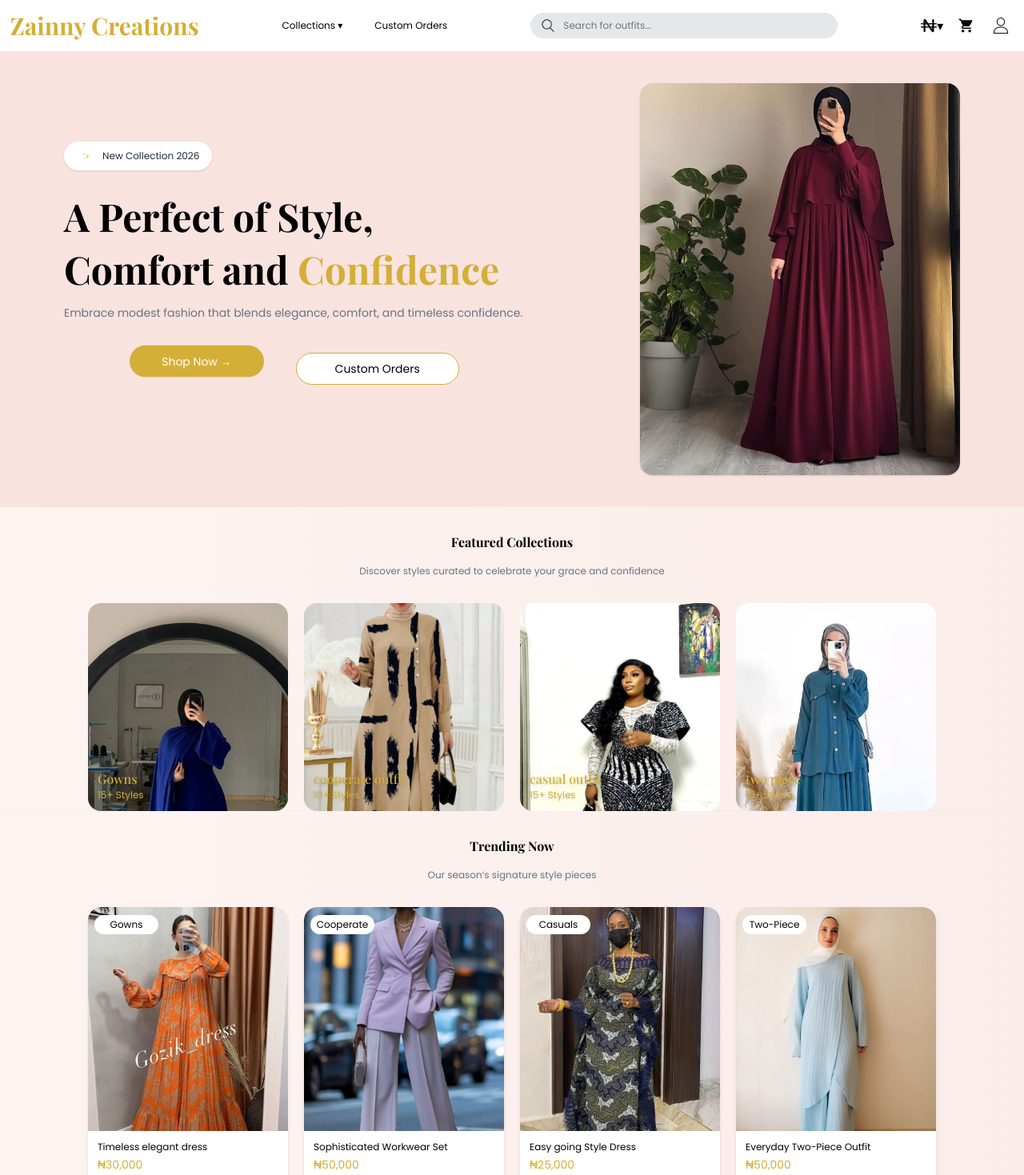
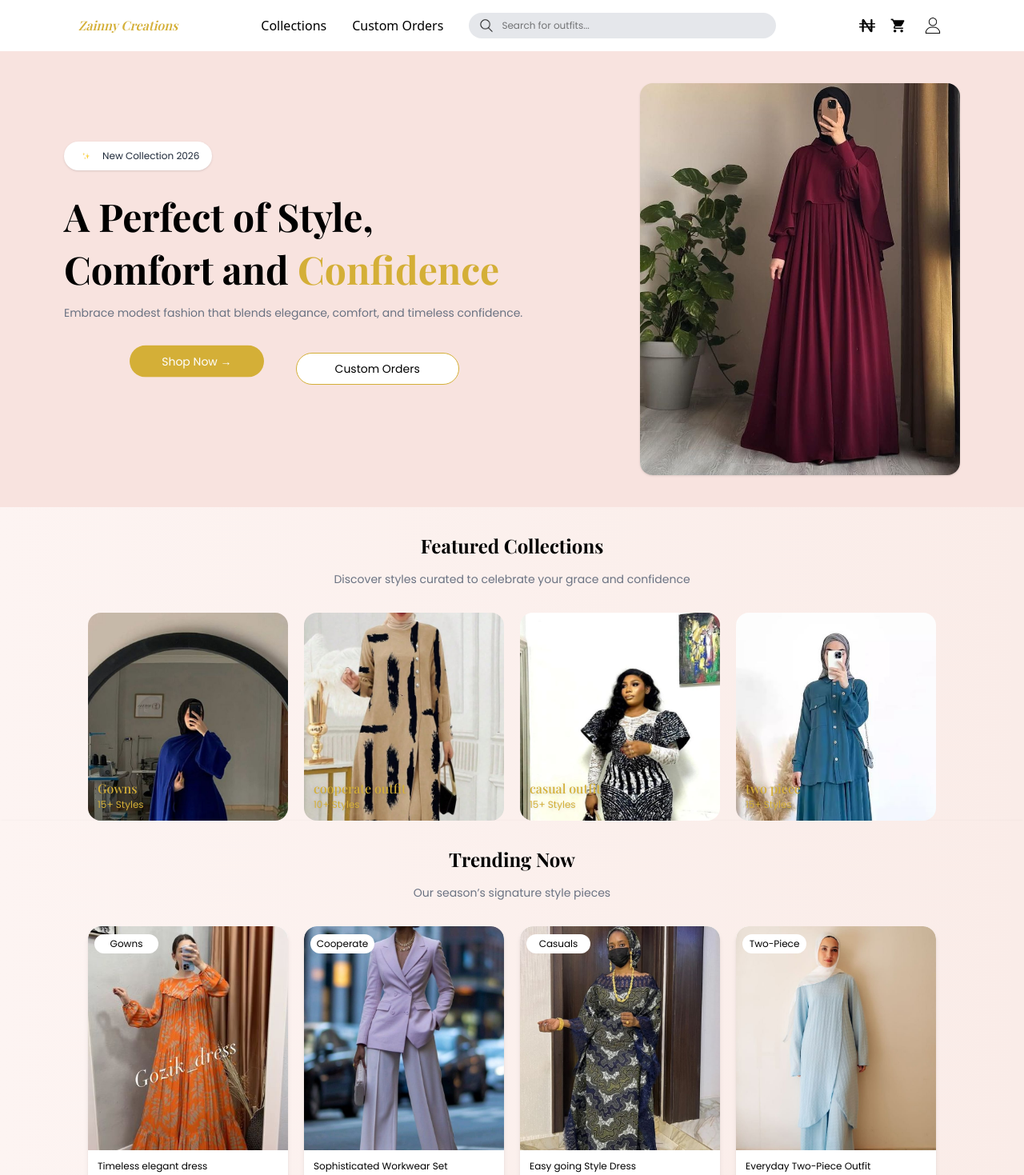
Before and after one commit to zainabometere621/zainny_creations_frontend, a React (Vite) app: page / in a window 1280 px wide. Shown: the top 1469 px of the page at 80% size. Built offline with nearby package versions, Linux system fonts and the light colour scheme.

Commit message:
repaired my code

```diff
--- a/src/components/CollectionCard.jsx
+++ b/src/components/CollectionCard.jsx
@@ -1,46 +1,37 @@
-import gown from "../assets/gown01.jpg"
-import cooperate from "../assets/cooperate01.jpg"
-import casual from "../assets/casual01.jpg"
-import twopiece from "../assets/two-piece01.jpg"
-import FeaturedCollection from "../components/FeaturedCollection"
-export default function CollectionCard(){
-    return(
+import gown from "../assets/gown01.jpg";
+import cooperate from "../assets/cooperate01.jpg";
+import casual from "../assets/casual01.jpg";
+import twopiece from "../assets/two-piece01.jpg";
+import FeaturedCollection from "../components/FeaturedCollection";
+export default function CollectionCard() {
+  return (
     <div className="bg-linear-to-r from-[#fdf4f2] to-[#faece8]">
       <div className=" flex flex-col justify-center items-center">
-                <h2 className="font-playfair font-bold mt-8 text-center">Featured Collections</h2>
-                <p className="font-poppins text-xs text-gray-500 mt-4 text-center">Discover styles curated to celebrate your grace and confidence</p>
+        <h2 className="font-playfair font-black text-2xl mt-8 text-center">
+          Featured Collections
+        </h2>
+        <p className="font-poppins text-sm  text-gray-500 mt-4 text-center">
+          Discover styles curated to celebrate your grace and confidence
+        </p>
       </div>
       <div className="flex flex-col sm:flex-col md:flex-row lg:flex-row flex-wrap gap-5 justify-center items-center">
+        <FeaturedCollection image={gown} outfit="Gowns" styles="15+ Styles" />
         <FeaturedCollection
-
-                    image={gown}
-                    outfit="Gowns"
-                    styles="15+ Styles"
-
-                />
-                <FeaturedCollection
-
           image={cooperate}
           outfit="cooperate outfit"
           styles="10+ Styles"
-
         />
         <FeaturedCollection
-
           image={casual}
           outfit="casual outfit"
           styles="15+ Styles"
-
         />
         <FeaturedCollection
-
           image={twopiece}
           outfit="two piece"
           styles="15+ Styles"
-
         />
       </div>
     </div>
-
-    )
+  );
 }
--- a/src/components/Navbar.jsx
+++ b/src/components/Navbar.jsx
@@ -1,22 +1,26 @@
-import { useState } from "react"
-import searchicon from "../assets/search-icon.png"
-import nairaicon from "../assets/naira-icon.png"
-import carticon from "../assets/cart-icon.png"
-import profileicon from "../assets/profile-icon.png"
+import { useState } from "react";
+import searchicon from "../assets/search-icon.png";
+import nairaicon from "../assets/naira-icon.png";
+import carticon from "../assets/cart-icon.png";
+import profileicon from "../assets/profile-icon.png";
+import { NavLink } from "react-router-dom";
 
 export default function Navbar() {
-  const [menuOpen, setMenuOpen] = useState(false)
-  return(
+  const [menuOpen, setMenuOpen] = useState(false);
+  return (
     <nav className="flex justify-center items-center gap-26 w-full h-16  bg-white shadow-xl ">
-      <div>
-        <h1 className=" text-[#D4AF37] font-playfair text-3xl font-black">Zainny Creations</h1>
-      </div>
-      <div className="hidden lg:flex justify-center items-center gap-26" >
-        <ul className="flex gap-10 font-poppins text-xs">
-          <li className="hover:text-gray-400"><a href="#">Collections <span>&#9662;</span></a></li>
-          <li className="hover:text-gray-400"><a href="#">Custom Orders</a></li>
-        </ul>
-        <div className="relative w-max">
+      {/* logo */}
+      <p className=" text-[#D4AF37] font-playfair text-md font-semibold italic">
+        Zainny Creations
+      </p>
+      {/* middle text */}
+      <div className="hidden lg:flex space-x-8 items-center">
+        <NavLink to="/collections">Collections</NavLink>
+
+        <NavLink to="/custom-orders">Custom Orders</NavLink>
+
+        {/* search bar section */}
+        <article className="relative w-max">
           <span className="absolute inset-y-0 left-0 flex items-center pl-3">
             <img
               src={searchicon}
@@ -29,15 +33,17 @@ export default function Navbar() {
             placeholder="Search for outfits..."
             className="pl-10 h-8 w-96 text-xs bg-gray-200 font-poppins border border-transparent rounded-2xl  focus:border-[#e79f93] focus:outline-none  transition-all duration-200"
           />
+        </article>
       </div>
+      {/* end of middle section */}
       <div className="flex gap-2 items-center">
         <div className="flex items-center">
           <img
             src={nairaicon}
             alt="Naira icon"
-            className="h-5 w-5 hover:opacity-60 "
+            className="h-5 w-5 hover:opacity-6-0 "
           />
-            <span className="hover:opacity-60 ">&#9662;</span>
+
         </div>
         <div>
           <img
@@ -54,30 +60,32 @@ export default function Navbar() {
           />
         </div>
       </div>
-      </div>
+
+      {/* end of midlle section */}
       <button
         className="lg:hidden text-xl font-bold "
-        onClick={() => setMenuOpen(true)} >
-
+        onClick={() => setMenuOpen(true)}
+      >
         ☰
       </button>
       <div
         className={`
-          fixed top-0 right-0 h-full w-64 bg-black text-white p-6
+          fixed top-0 right-0 h-full w-64 bg-[#D4AF37] text-white p-6
           transform ${menuOpen ? "translate-x-0" : "translate-x-full"}
           transition-transform duration-300 lg:hidden
           z-50
         `}
       >
-        <button
-          className="text-2xl mb-6"
-          onClick={() => setMenuOpen(false)}
-        >
+        <button className="text-2xl mb-6" onClick={() => setMenuOpen(false)}>
           ×
         </button>
         <ul className="flex flex-col gap-6 text-sm font-poppins">
-          <li><a href="#">Collections</a></li>
-          <li><a href="#">Custom Orders</a></li>
+          <li>
+            <a href="#">Collections</a>
+          </li>
+          <li>
+            <a href="#">Custom Orders</a>
+          </li>
           <div className="relative w-full">
             <span className="absolute inset-y-0 left-0 flex items-center pl-3">
               <img src={searchicon} className="h-5 w-5" />
@@ -86,12 +94,11 @@ export default function Navbar() {
             <input
               type="text"
               placeholder="Search..."
-              className="pl-10 h-8 w-full text-sm bg-gray-800 rounded-3xl outline-none"
+              className="pl-10 h-8 w-full text-sm text-black  bg-gray-200 font-poppins border border-transparent rounded-2xl  focus:border-[#e79f93] focus:outline-none  transition-all duration-200"
             />
           </div>
           <div className="">
-            <img src={nairaicon} className="h-5 w-5" />
-            <span>NGN &#9662;</span>
+            <span className="text-white">₦&#9662;</span>
           </div>
           <div className="text-sm font-poppins">
             <p>Cart</p>
@@ -100,6 +107,5 @@ export default function Navbar() {
         </ul>
       </div>
     </nav>
-
-  )
+  );
 }
--- a/src/components/TrendingCard.jsx
+++ b/src/components/TrendingCard.jsx
@@ -1,62 +1,62 @@
-import gown from "../assets/gown02.jpg"
-import cooperate from "../assets/cooperate02.jpg"
-import casuals from "../assets/casual02.jpg"
-import twopiece from "../assets/two-piece02.jpg"
-import TrendingNow from "../components/TrendingNow"
+import gown from "../assets/gown02.jpg";
+import cooperate from "../assets/cooperate02.jpg";
+import casuals from "../assets/casual02.jpg";
+import twopiece from "../assets/two-piece02.jpg";
+import TrendingNow from "../components/TrendingNow";
 
 export default function TrendingCard() {
-    return(
+  return (
     <div className="bg-linear-to-r from-[#fdf4f2] to-[#faece8] pb-1 shadow-sm">
       <div className="flex flex-col justify-center items-center">
-                <h1 className="font-playfair font-bold mt-8 text-center">Trending Now</h1>
-                <p className="font-poppins text-xs text-gray-500 mt-4 text-center">Our season’s signature style pieces</p>
+        <h1 className="font-playfair font-black text-2xl mt-8 text-center">
+          Trending Now
+        </h1>
+        <p className="font-poppins text-sm text-gray-500 mt-4 text-center">
+          Our season’s signature style pieces
+        </p>
       </div>
       <div className="flex flex-col sm:flex-col md:flex-row lg:flex-row flex-wrap gap-5 justify-center items-center">
         <TrendingNow
-
           styles="Gowns"
-                    image= {gown}
+          image={gown}
           text="Timeless elegant dress"
           price="₦30,000"
-
         />
 
         <TrendingNow
-
           styles="Cooperate"
-                    image= {cooperate}
+          image={cooperate}
           text="Sophisticated Workwear Set"
           price="₦50,000"
-
         />
 
         <TrendingNow
-
           styles="Casuals"
-                    image= {casuals}
+          image={casuals}
           text="Easy going Style Dress"
           price="₦25,000"
-
         />
 
         <TrendingNow
-
           styles="Two-Piece"
-                    image= {twopiece}
+          image={twopiece}
           text="Everyday Two-Piece Outfit"
           price="₦50,000"
-
         />
       </div>
       <div className="bg-linear-to-r from-[#e9a8ad] via-[#f3c3c2] to-[#f7e7c6] rounded-3xl p-10 w-4/5 h-50 mx-auto m-30 flex flex-col gap-4 justify-center">
-                <h2 className="font-popins text-base text-white font-semibold">Want Something Unique?</h2>
-                <p className="font-playfair text-xs text-white">Book a consultation with our designers and bring your dream outfit to life.</p>
+        <h2 className="font-popins text-base text-white font-semibold">
+          Want Something Unique?
+        </h2>
+        <p className="font-playfair text-xs text-white">
+          Book a consultation with our designers and bring your dream outfit to
+          life.
+        </p>
         <button className="h-8 w-40 rounded-2xl bg-white text-xs flex justify-center items-center gap-4 font-playfair font-semibold ">
           Book Consultations
           <span>&rarr;</span>
         </button>
       </div>
     </div>
-
-    )
+  );
 }
```
Lines whose indentation alone changed are shown as unchanged.
